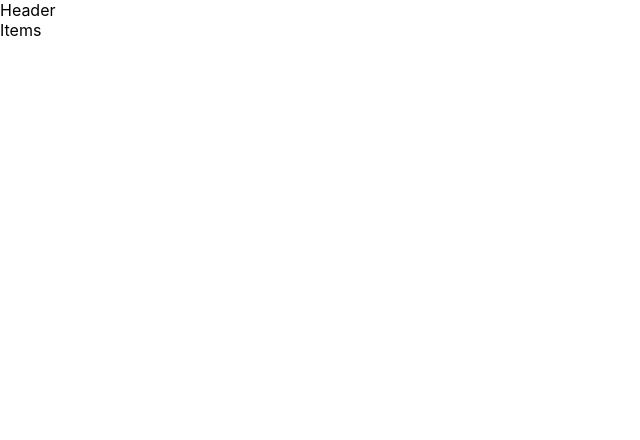
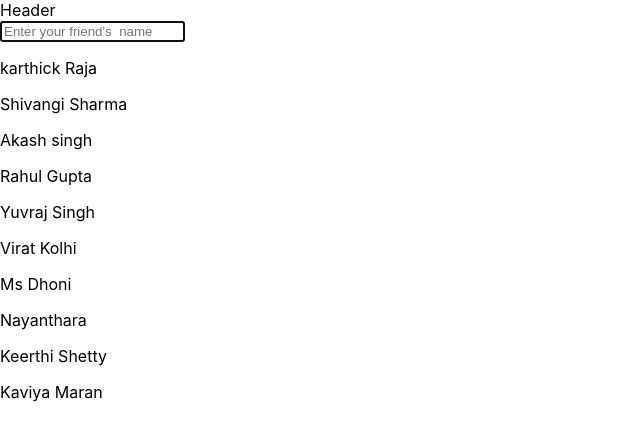
Before and after one commit to karthick3018/searchbar-ts, a React (Create React App) app: page / in a window 1280 px wide. Shown: the top 440 px of the page, without its empty margins (0-640 px from the left). Built offline with nearby package versions, Linux system fonts and the light colour scheme.

Commit message:
iniital list render

```diff
--- a/src/components/index.tsx
+++ b/src/components/index.tsx
@@ -1,13 +1,13 @@
 import React from 'react';
 import Header from './header';
-import ListItems from './listOfNames';
+import InputField from './inputField';
 
 
 const Component = () => {
   return (
     <div>
       <Header/>
-      <ListItems/>
+      <InputField/>
     </div>
   )
 }
--- /dev/null
+++ b/src/components/inputField/index.tsx
@@ -0,0 +1,89 @@
+import React,{useReducer} from 'react';
+import ListItems from '../listOfNames';
+import InputBox from '../../ui/inputBox';
+import {Data} from '../../common/data';
+
+type Actions =
+  | { type: 'SEARCH_INITIATED', searchQuery: string }
+  | { type: 'INSERT_NAME', name: string }
+  | { type: 'ON_INPUT_CHANGE', value: string }
+  | { type: 'RESET'}
+
+interface ListTypes {
+    id: number,
+    isFavorite: boolean,
+    name: string,
+}
+
+interface IState {
+    friendList: ListTypes[],
+    searchValue : string
+}
+
+const initialState: IState = { friendList: Data, searchValue:''};
+
+const reducer: React.Reducer<IState, Actions> = (state, action) => {
+  switch (action.type) {
+    case 'SEARCH_INITIATED':
+      return { ...state };
+
+    case 'INSERT_NAME':
+      const insertedValue = handleNewInsertion(state?.friendList,action.name);
+      return {...state, friendList:insertedValue,searchValue:'' }
+
+    case 'ON_INPUT_CHANGE':
+       return {...state, searchValue:action.value }
+
+    case 'RESET':
+    return {...state, friendList:Data,searchValue:'' }
+
+    default:
+      throw new Error();
+  }
+}
+
+const handleNewInsertion = (friendList:Array<ListTypes>,name:string) => {
+   let updatedState = [...friendList];
+   let newName = {
+     name: name,
+     isFavorite: false,
+     id : friendList?.length
+   }
+   updatedState.push(newName);
+   return updatedState;
+}
+
+
+const InputField:React.FC= () => {
+  const [state, dispatch] = useReducer<React.Reducer<IState, Actions>>(reducer, initialState);
+
+  const handleOnKeyChange = (e:React.KeyboardEvent) => {
+    if(e.key === "Enter"){
+      e.preventDefault();
+      dispatch({ type: 'INSERT_NAME', name: state?.searchValue })
+    }
+  }
+
+  const handleChange = (e:React.ChangeEvent<HTMLInputElement>) => {
+    if(e?.target?.value)
+    dispatch({ type: 'ON_INPUT_CHANGE', value: e?.target?.value })
+    else
+    dispatch ({type:'RESET'})
+  }
+
+  return(
+    <>
+    <InputBox
+     handleChange ={handleChange}
+     handleOnKeyChange = {handleOnKeyChange}
+     value ={state?.searchValue}
+     placeholder="Enter your friend's  name"
+    />
+    <ListItems
+     friendList ={state?.friendList}
+    />
+    </>
+  )
+}
+
+export default InputField;
--- a/src/components/listOfNames/index.tsx
+++ b/src/components/listOfNames/index.tsx
@@ -1,9 +1,22 @@
 import React from 'react';
 
+interface ListTypes {
+  id: number,
+  isFavorite: boolean,
+  name: string,
+}
 
-const ListItems = () => {
+type TListItem = {
+  friendList : ListTypes[]
+}
+
+const ListItems = ({friendList}:TListItem) => {
   return (
-    <div>Items</div>
+    <>
+    {friendList?.map((eachFriend=>(
+      <p key={eachFriend?.id}>{eachFriend?.name}</p>
+    )))}
+    </>
   )
 }
 
--- /dev/null
+++ b/src/ui/inputBox/index.tsx
@@ -0,0 +1,24 @@
+import React from "react";
+
+type TInputProps = {
+  handleOnKeyChange: (e:React.KeyboardEvent)=>void,
+  handleChange: (e:React.ChangeEvent<HTMLInputElement>)=>void,
+  value: string,
+  placeholder: string
+}
+
+const InputBox = ({handleOnKeyChange,value,placeholder,handleChange}:TInputProps) => {
+  return(
+  <input
+    onKeyUp={handleOnKeyChange}
+    onChange={handleChange}
+    value={value}
+    placeholder={placeholder}
+    autoFocus={true}
+    autoCorrect="false"
+  />
+  )
+
+}
+
+export default InputBox;
```
Also changed, not shown: src/ui/inputBox/index.js (deleted, +0 -11 lines), src/ui/list/index.js (deleted).
